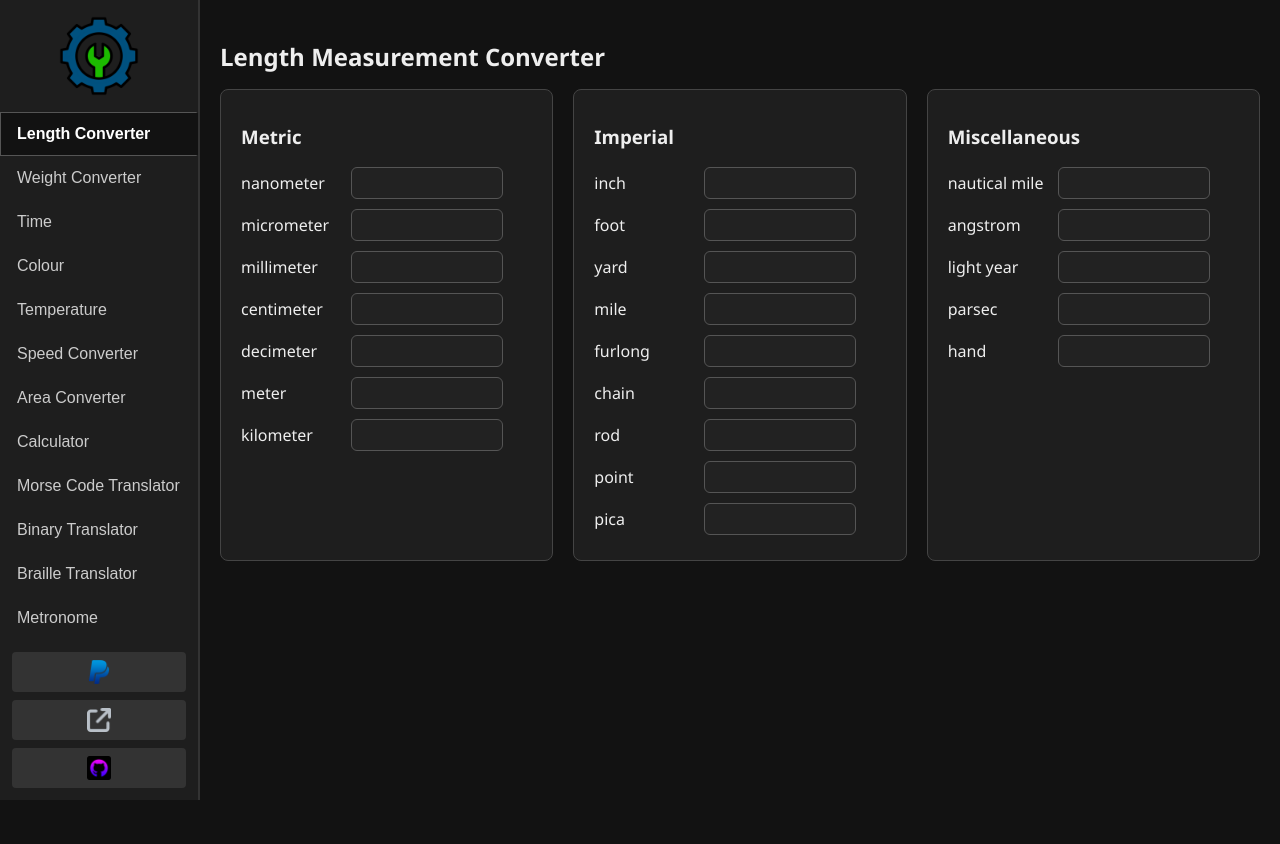
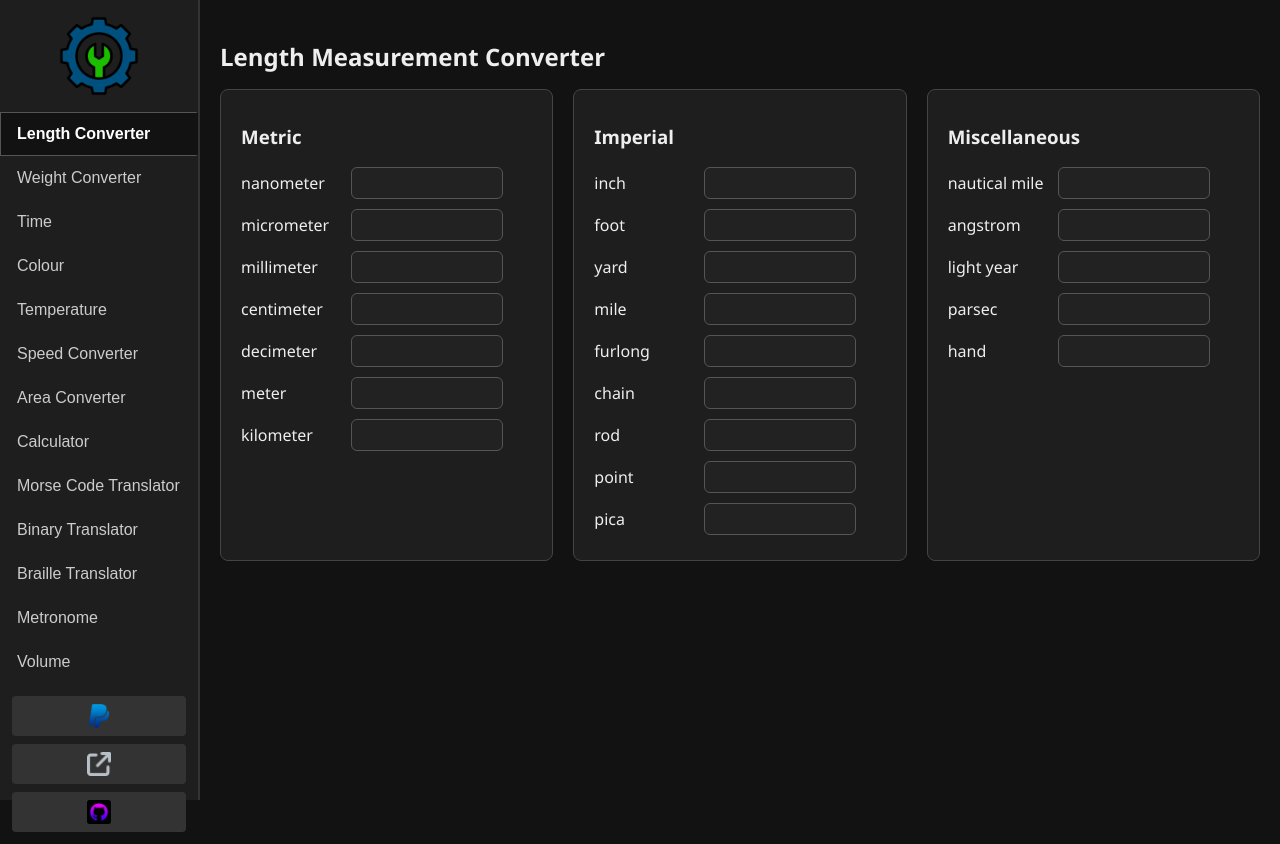
Before and after one commit to FreddieThePebble/PebbleTools, a plain HTML site: page web/index.html in a window 1280 px wide. Before the commit the page ends 800 px from the top, so only its background shows below. Drawn offline with Linux system fonts and the light colour scheme.

Commit message:
Update index.html

```diff
--- a/web/index.html
+++ b/web/index.html
@@ -71,6 +71,7 @@
   <div class="tab" data-src="binary.html">Binary Translator</div>
   <div class="tab" data-src="braille.html">Braille Translator</div>
   <div class="tab" data-src="metronome.html">Metronome</div>
+  <div class="tab" data-src="volume.html">Volume</div>
 
   <div class="buttons">
     <a href="https://www.paypal.com/donate/?hosted_button_id=XX5U9H8HCN6B4" target="_blank">
```
